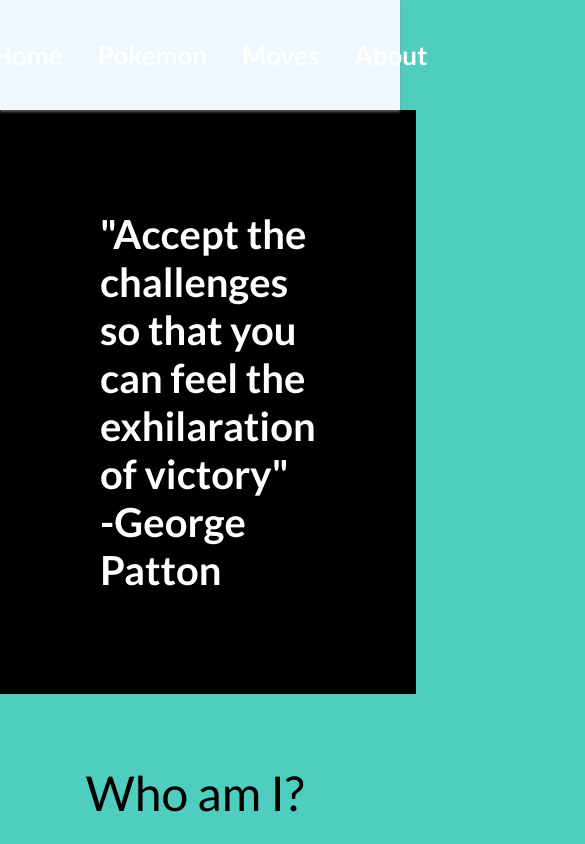
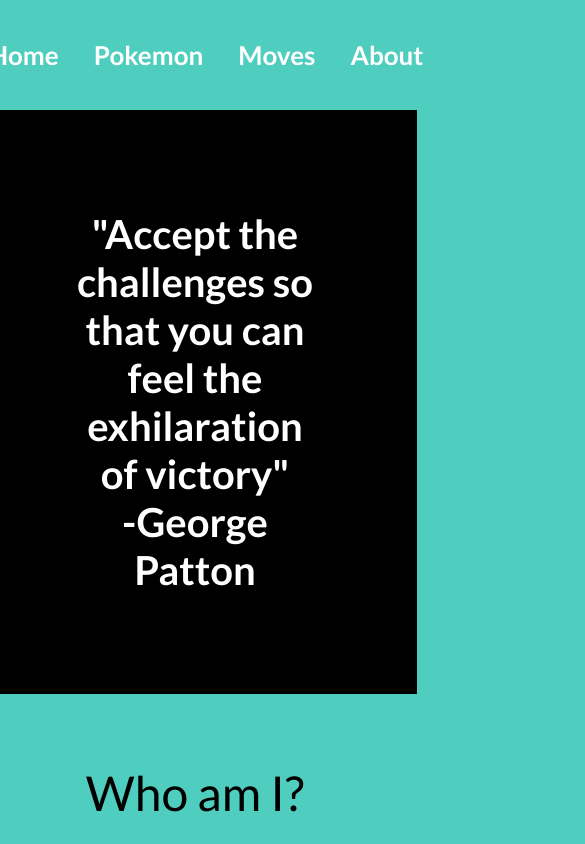
Before and after one commit to DylanCodesStuff/pokemonInfo, a React (Vite) app: page /about in a window 390 px wide. Shown: the top 844 px of the page, 585 px wide, since content can reach past the window. Built offline with nearby package versions, Linux system fonts and the light colour scheme.

Commit message:
Made slightly more mobile responsive. Still have problems with home page

```diff
--- a/src/assets/styles/about.css
+++ b/src/assets/styles/about.css
@@ -99,7 +99,10 @@
   .about-me-container {
     display: flex;
     flex-direction: column;
+    justify-content: center;
+    align-items: center;
     flex-wrap: wrap;
+    text-align: center;
   }
   .banner {
     padding: 20px;
@@ -155,4 +158,27 @@
     margin-left: 0px;
     max-width: 450px;
   }
+
+  .portfolio-link {
+    flex-wrap: wrap;
+    width: fit-content;
+    padding-top: 20px;
+    padding-left: 30px;
+    padding-right: 30px;
+    padding-bottom: 10px;
+  }
+  .portfolio-link-image {
+    width: 100%;
+    margin-left: 0px;
+    height: auto;
+    margin-top: 12px;
+  }
+  .portfolio-link-image-container {
+    width: 100%;
+    display: flex;
+    justify-content: center;
+    align-items: flex-start;
+    margin-left: 0px;
+    max-width: 450px;
+  }
 }
--- a/src/assets/styles/moves.css
+++ b/src/assets/styles/moves.css
@@ -3,6 +3,7 @@
   flex-direction: column;
   justify-content: center;
   align-items: center;
+  flex-wrap: wrap;
 }
 .move-input-container {
   display: flex;
@@ -99,18 +100,7 @@
 
 .button-random:before {
   content: "";
-  background: linear-gradient(
-    45deg,
-    #ff0000,
-    #ff7300,
-    #fffb00,
-    #48ff00,
-    #00ffd5,
-    #002bff,
-    #7a00ff,
-    #ff00c8,
-    #ff0000
-  );
+  background: linear-gradient(45deg, #ff0000, #ff7300, #fffb00, #48ff00, #00ffd5, #002bff, #7a00ff, #ff00c8, #ff0000);
   position: absolute;
   top: -2px;
   left: -2px;
--- a/src/assets/styles/navbar.css
+++ b/src/assets/styles/navbar.css
@@ -75,10 +75,9 @@
     display: flex;
     justify-content: center;
     align-items: center;
-    background-color: aliceblue;
+    background-color: transparent;
     padding: 5px;
-    box-shadow: 0px 2px 3px 0.2px grey;
-    width: 100vw;
+    width: auto;
   }
   h1 .hero-text {
     text-align: center;
--- a/src/index.css
+++ b/src/index.css
@@ -5,6 +5,7 @@
   --color-background: #4fcebf;
   --color-type-background: red;
   display: flex;
+  flex-direction: column;
   justify-content: center;
   align-items: center;
 }
```
